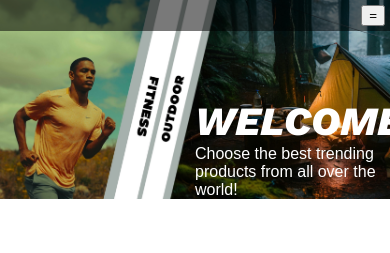
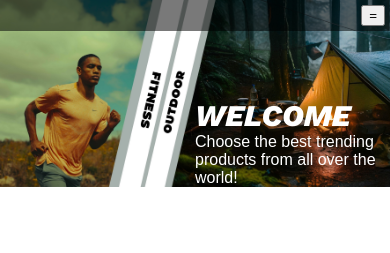
Before and after one commit to juragatPi/web, a plain HTML site: page index.html in a window 390 px wide. Shown: the top 253 px of the page. Drawn offline with nearby package versions, Linux system fonts and the light colour scheme.

Commit message:
Update style.css

```diff
--- a/style.css
+++ b/style.css
@@ -276,5 +276,8 @@ span{
         align-items: center;
         width: 100%;
     }
+    .headerText h1{
+        font-size: 30px;
+    }
 
 }
```
